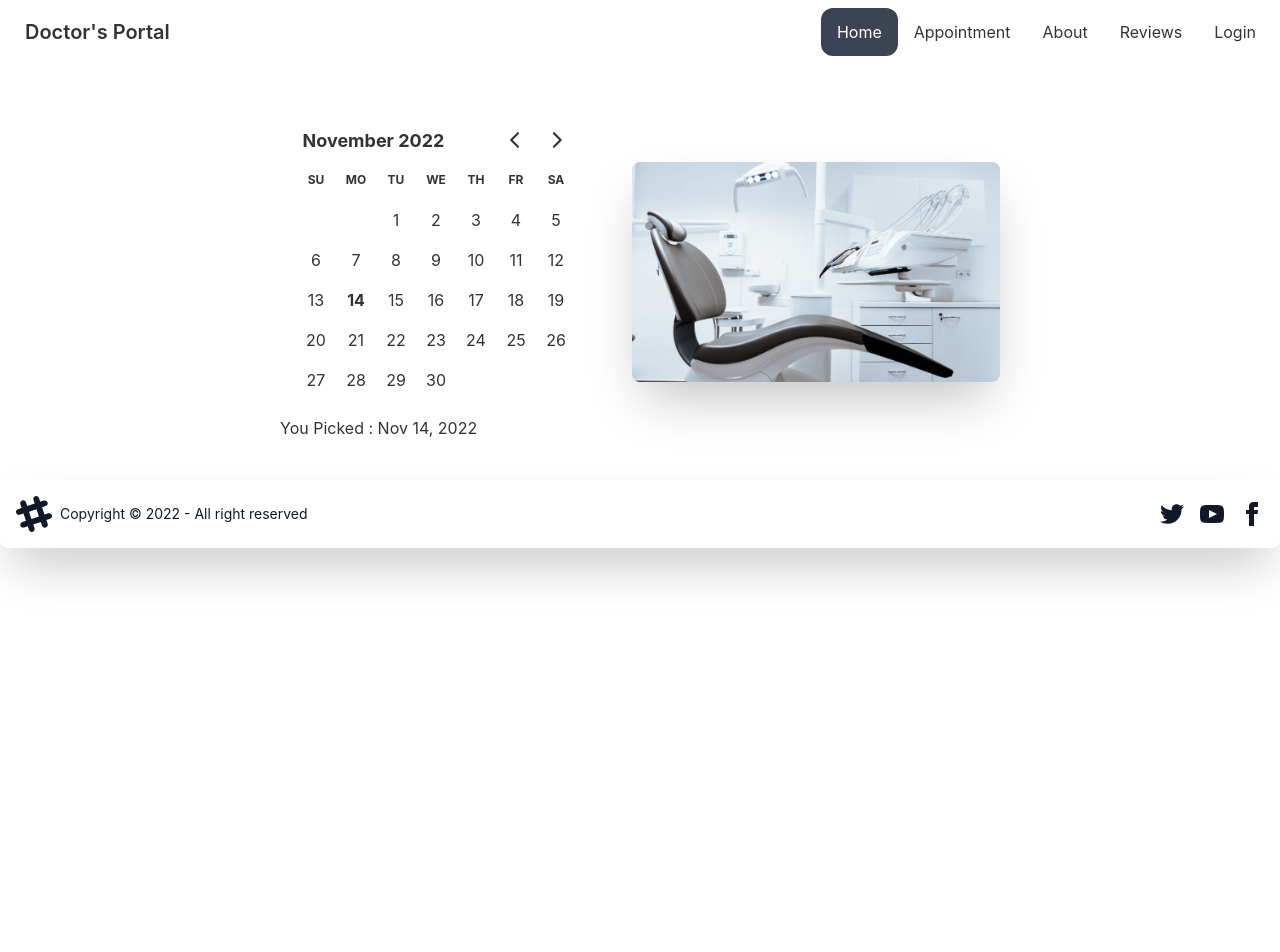
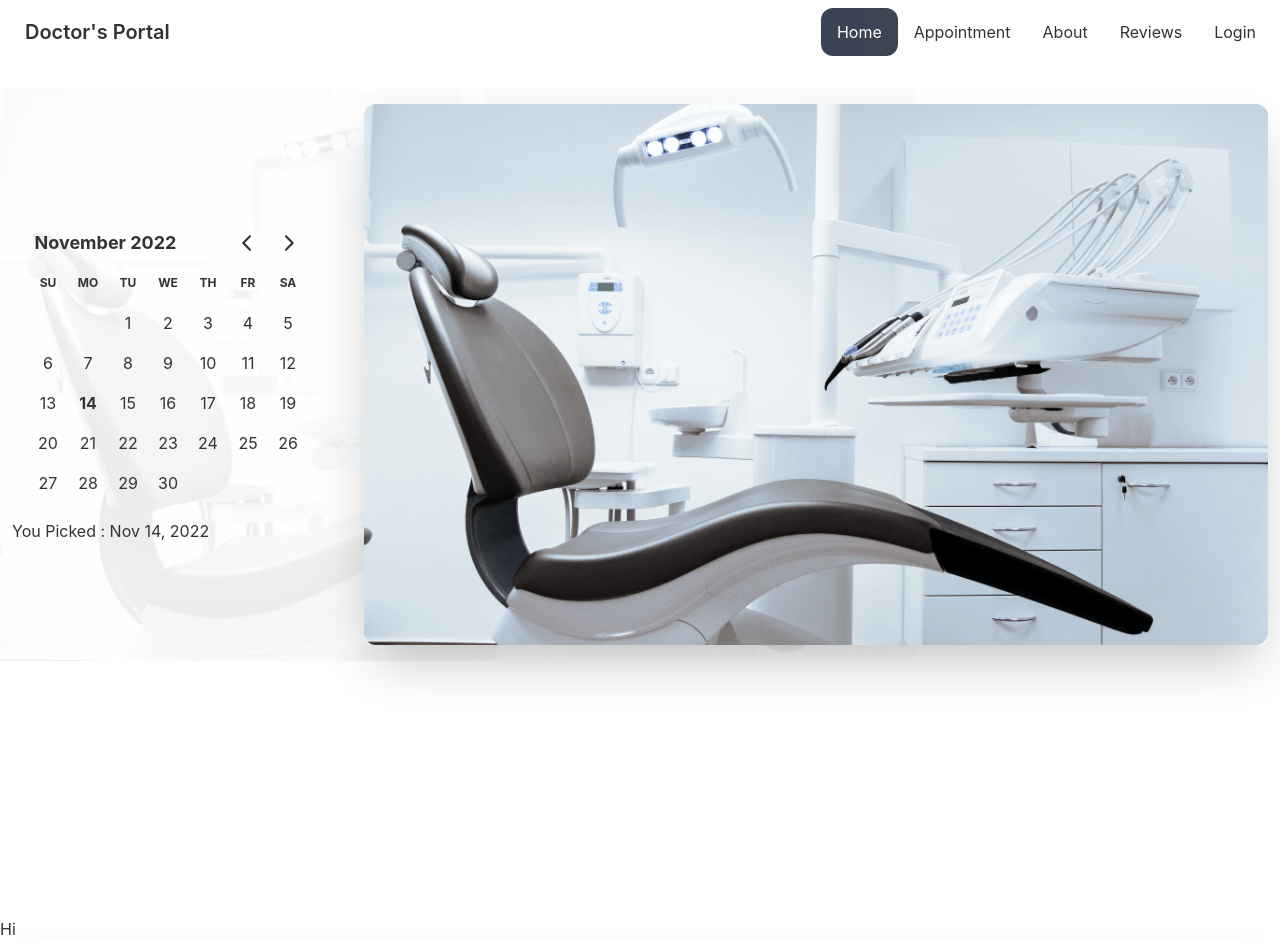
Before and after one commit to Fahmidur-arnob/I_Doctor, a React (Create React App) app: page /appointment in a window 1280 px wide. Shown: the top 952 px of the page. Before the commit the page ends 800 px from the top, so only its background shows below. Built offline with nearby package versions, Linux system fonts and the light colour scheme.

Commit message:
almost done with appointment section

```diff
--- a/src/Pages/Appointment/Appointment/Appointment.js
+++ b/src/Pages/Appointment/Appointment/Appointment.js
@@ -1,10 +1,12 @@
 import React from 'react';
 import AppointmentBanner from '../AppointmentBanner/AppointmentBanner';
+import AvailableAppointments from '../AvailableAppointments/AvailableAppointments';
 
 const Appointment = () => {
     return (
         <div>
             <AppointmentBanner></AppointmentBanner>
+            <AvailableAppointments></AvailableAppointments>
         </div>
     );
 };
--- a/src/Pages/Appointment/AppointmentBanner/AppointmentBanner.js
+++ b/src/Pages/Appointment/AppointmentBanner/AppointmentBanner.js
@@ -1,5 +1,6 @@
 import React, { useState } from 'react';
 import chairImage from '../../../assets/images/chair.png';
+import appointment from '../../../assets/images/bg.png';
 import { DayPicker } from 'react-day-picker';
 import { format } from 'date-fns';
 
@@ -7,15 +8,19 @@ const AppointmentBanner = () => {
     const [selectedDate, setSelectedDate] = useState(new Date());
 
     return (
-        <header className='my-6'>
-            <div className="hero">
+        <header className='my-6 mb-64'>
+            <div className="hero" style={{
+            background: `url(${appointment})`,
+            backgroundRepeat: `no-repeat`,
+            backgroundSize: `contain, cover`
+        }}>
                 <div className="hero-content flex-col lg:flex-row-reverse">
-                    <img src={chairImage} className="max-w-sm lg:w-1/2 rounded-lg shadow-2xl" alt='Dentists Chair' />
+                    <img src={chairImage} className="s rounded-lg shadow-2xl" alt='Dentists Chair' />
                     <div className='mr-6'>
                         <DayPicker
-                        mode='single'
-                        selectedDate={selectedDate}
-                        onSelect={setSelectedDate}
+                            mode='single'
+                            selectedDate={selectedDate}
+                            onSelect={setSelectedDate}
                         />
                         <p>You Picked : {format(selectedDate, 'PP')} </p>
                     </div>
--- /dev/null
+++ b/src/Pages/Appointment/AvailableAppointments/AvailableAppointments.js
@@ -0,0 +1,11 @@
+import React from 'react';
+
+const AvailableAppointments = () => {
+    return (
+        <div>
+            <h1>Hi</h1>
+        </div>
+    );
+};
+
+export default AvailableAppointments;
```
